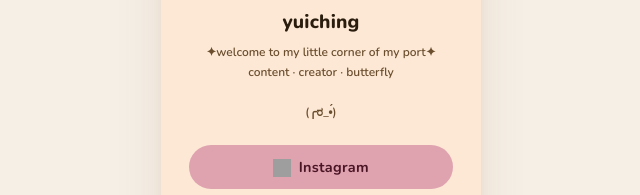
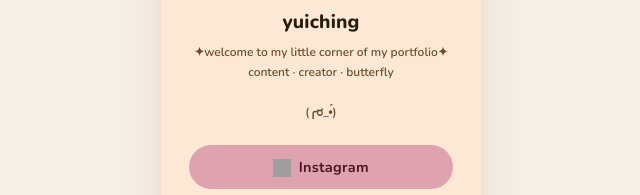
Before and after one commit to xxxxxlouisxxxx/Litterlink, a plain HTML site: page index.html in a window 1280 px wide. Shown: the part 314-509 px from the top of the page, 319-959 px from the left. Drawn offline with nearby package versions, Linux system fonts and the light colour scheme; grey boxes are pictures that could not be loaded.

Commit message:
Update index.html

```diff
--- a/index.html
+++ b/index.html
@@ -304,7 +304,7 @@
                onerror="this.style.display='none'; this.parentElement.classList.add('no-img')"/>
         </div>
         <h1 class="username">yuiching </h1>
-        <p class="bio">✦welcome to my little corner of my port✦<br/>content · creator · butterfly<br/><br/>(╭ರ_•́) </p>
+        <p class="bio">✦welcome to my little corner of my portfolio✦<br/>content · creator · butterfly<br/><br/>(╭ರ_•́) </p>
       </div>
 
       <div class="links">
```
